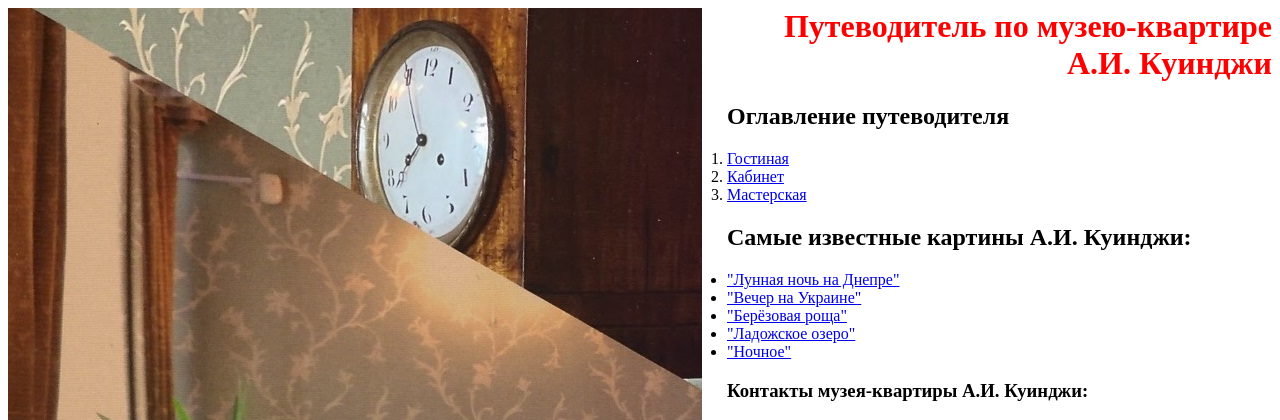
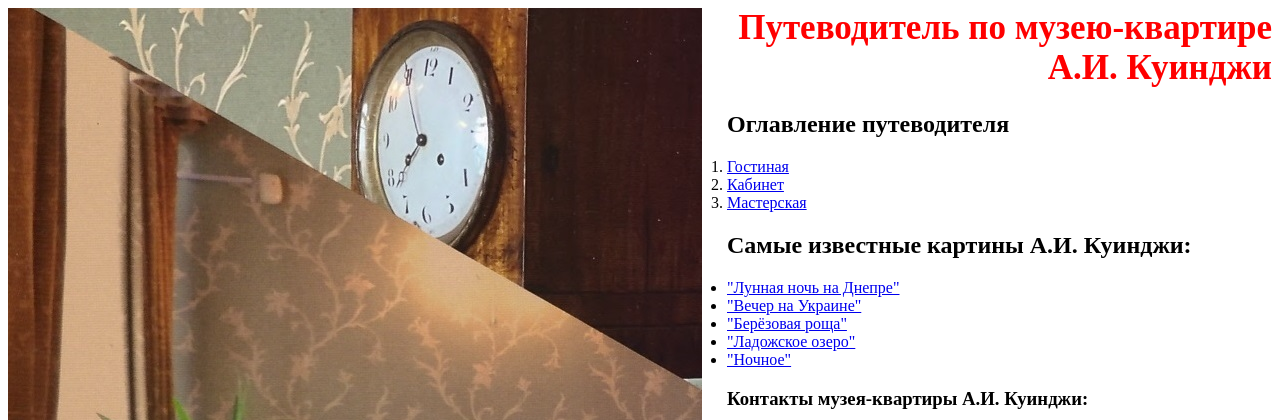
Before and after one commit to yulia-shem/Site, a Flask app: page / in a window 1280 px wide. Shown: the top 420 px of the page. Run offline with Flask 3, Linux system fonts and the light colour scheme.

Commit message:
Изменения стилей

```diff
--- a/static/style/style.css
+++ b/static/style/style.css
@@ -1,5 +1,6 @@
 h1 {
     color: red;
+    font-size: 35px
 }
 
 img {
@@ -8,10 +9,10 @@ img {
 
 #violet {
     color: darkviolet;
-    font-size: 20px;
+    font-size: 20px
 }
 
 #green {
     color: limegreen;
-    font-size: 20px;
+    font-size: 20px
 }
--- a/templates/Квартира Куинджи.htm
+++ b/templates/Квартира Куинджи.htm
@@ -14,7 +14,7 @@
 </ol>
 </p>
 <p>
-<h2>Самые известные картины А.И. Куинджи:</h2>
+<h2> Самые известные картины А.И. Куинджи: </h2>
 <ul>
 <li> <a href="https://ru.wikipedia.org/wiki/%D0%9B%D1%83%D0%BD%D0%BD%D0%B0%D1%8F_%D0%BD%D0%BE%D1%87%D1%8C_%D0%BD%D0%B0_%D0%94%D0%BD%D0%B5%D0%BF%D1%80%D0%B5"> "Лунная ночь на Днепре" </a> </li>
 <li> <a href="https://ru.wikipedia.org/wiki/%D0%92%D0%B5%D1%87%D0%B5%D1%80_%D0%BD%D0%B0_%D0%A3%D0%BA%D1%80%D0%B0%D0%B8%D0%BD%D0%B5"> "Вечер на Украине" </a> </li>
@@ -26,12 +26,11 @@
 <h3> Контакты музея-квартиры А.И. Куинджи: </h3>
 <a href="https://artsacademymuseum.org/branches/muzei-kvartira-a-i-kuindzhi/"> Официальный сайт </a>
 <br>Телефон для справок по музею: +7(999)024-25-90
-<h3> Как добраться до музея:</h3>
+<h3> Как добраться до музея: </h3>
 <ul>
  <li><h3 id="violet"> От станции метро «Спортивная» (выход на ВО): </h3> По набережной Макарова до Биржевой линии. Затем поворачиваем направо в Биржевой переулок и идем до арки (по правой стороне переулка), рядом с которой висит доска «Музей-квартира А.И.Куинджи». </li>
  <li><h3 id="green"> От станции метро «Василеостровская»: </h3> По Среднему проспекту ВО идем до набережной Макарова. Затем направо по набережной до Биржевой линии. Затем поворачиваем направо в Биржевой переулок и идем до арки (по правой стороне переулка), рядом с которой висит доска «Музей-квартира А.И.Куинджи». </li>
 </ul>
 <img src="{{url_for('static', filename='img/Адрес_001.jpg')}}" align="right">
-
 </body>
 </html>
```
